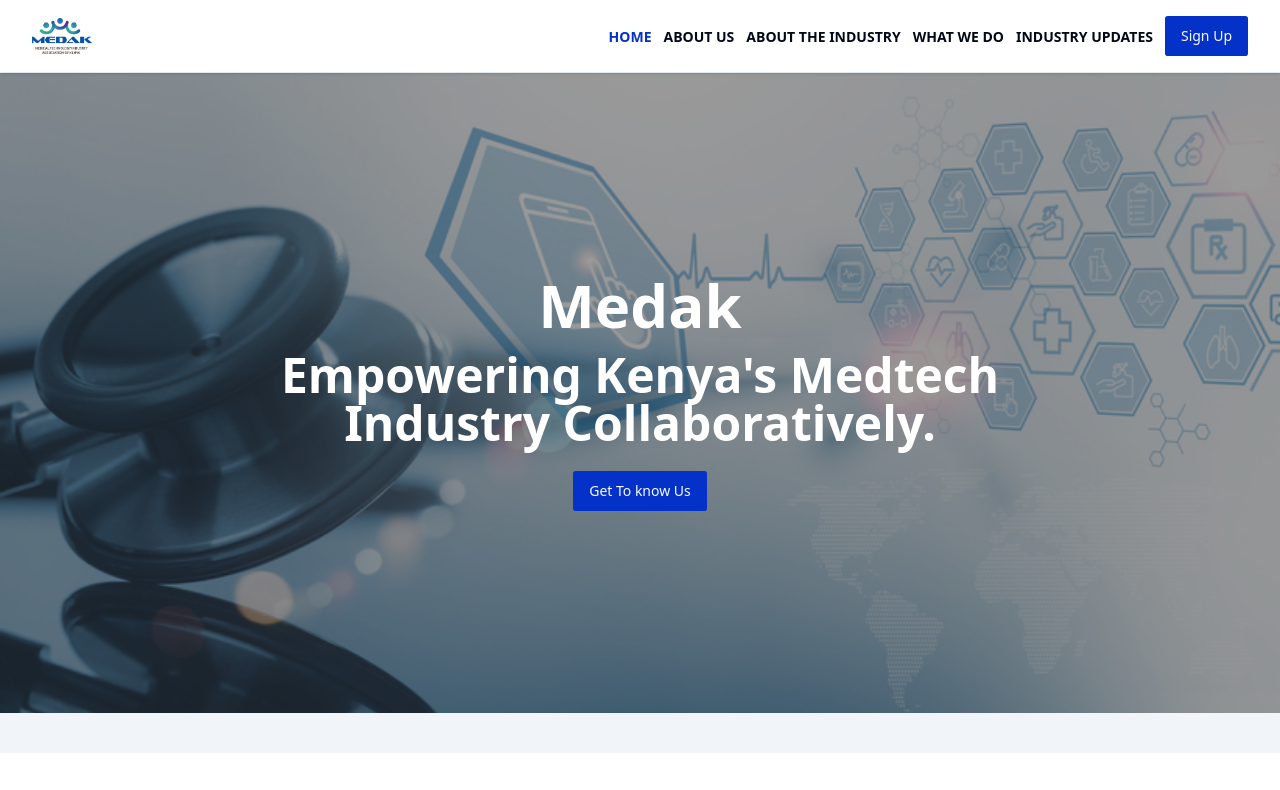
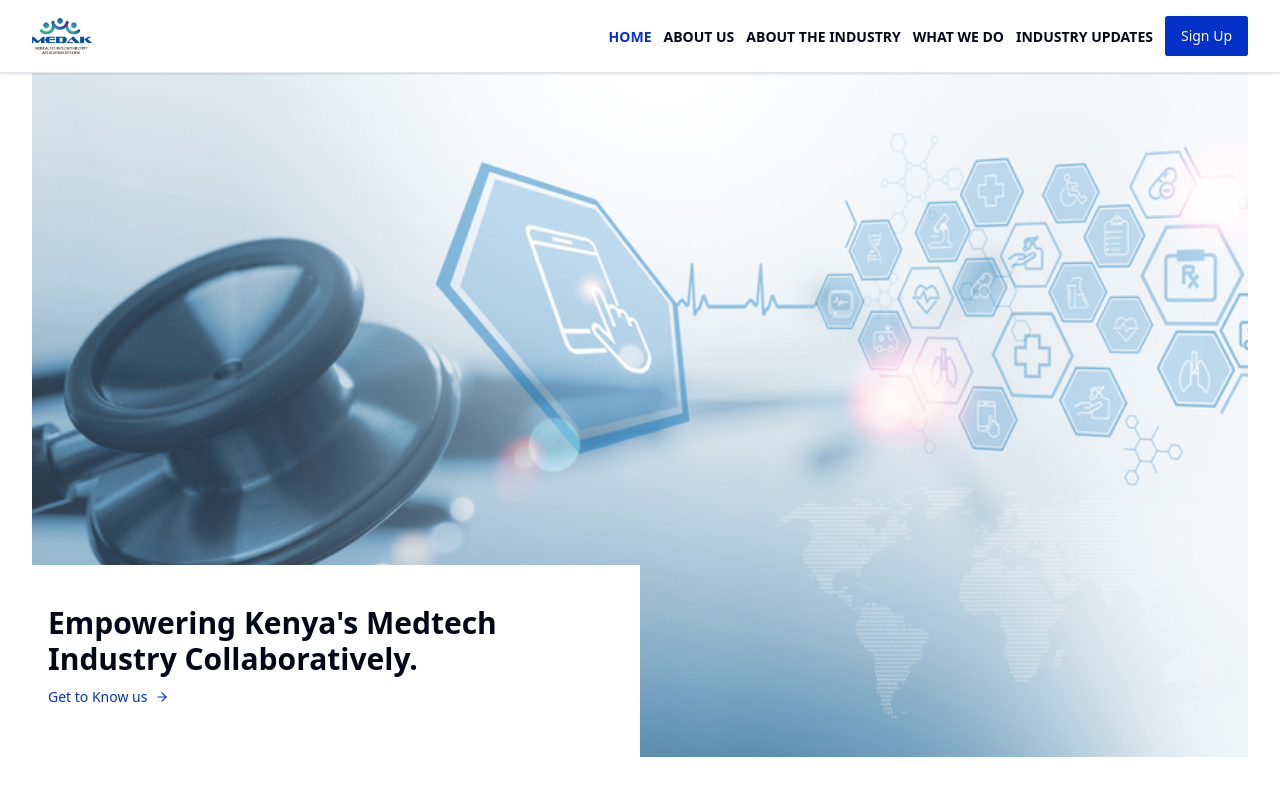
Before and after one commit to Jaarabytes/medak, a Next.js app: page / in a window 1280 px wide. Shown: the top 790 px of the page. Built offline with nearby package versions, Linux system fonts and the light colour scheme.

Commit message:
edited the hero

```diff
--- a/src/app/events/page.tsx
+++ b/src/app/events/page.tsx
@@ -14,6 +14,7 @@
         subTitle={"Get invited to the latest events from us"}
         bgImageURL="/images/imageone.jpg"
       />
+
       <Container className="mb-10 mt-2">
         <div className="grid grid-cols-3 gap-6">
           {events.map((post, index) => (
--- a/src/app/page.tsx
+++ b/src/app/page.tsx
@@ -10,17 +10,17 @@
 export default function Home() {
   return (
     <div className="space-y-2">
-      <HeroTwo
+      {/* <HeroTwo
         title={"Medak"}
         subTitle={"Empowering Kenya's Medtech Industry Collaboratively."}
         bgImageURL="/images/horizontal-images/medical-technology-stethoscope.png"
-      />
+      /> */}
 
-      {/* <Hero
+      <Hero
         link="/about"
         text="Empowering Kenya's Medtech Industry Collaboratively."
         imageURL="/images/horizontal-images/medical-technology-stethoscope.png"
-      /> */}
+      />
 
       <About />
 
```
